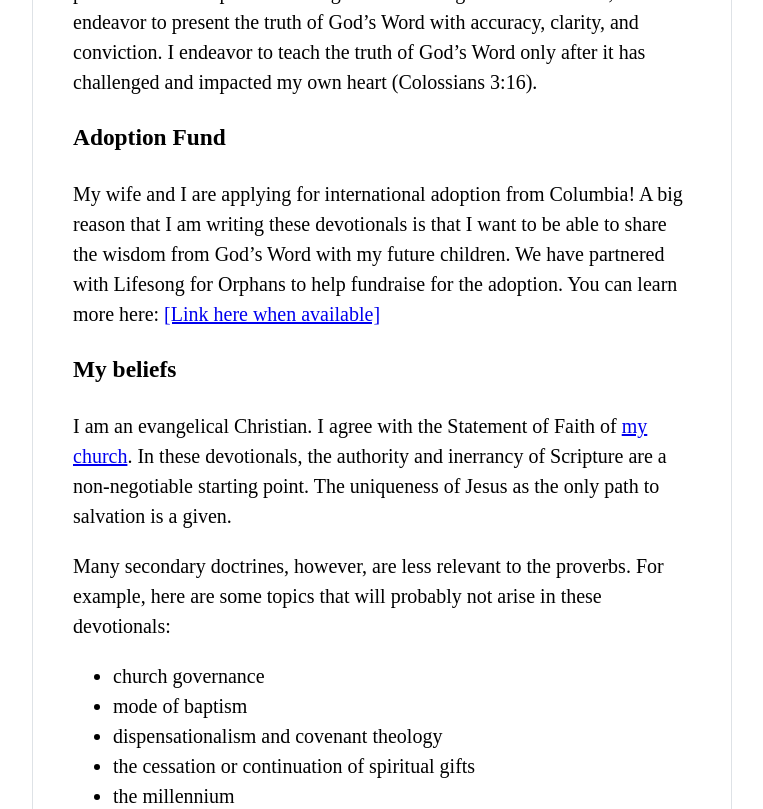
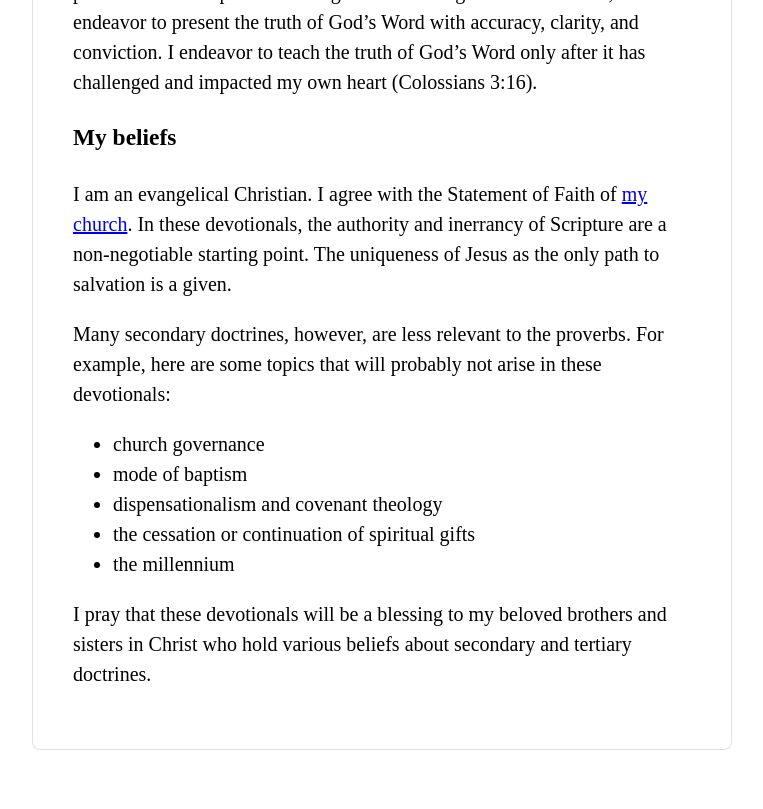
Before and after one commit to jacobstouffer/daily-proverb-frontend, a SvelteKit app: page /about in a window 1280 px wide. Shown: the part 680-1489 px from the top of the page, without its empty margins (258-1021 px from the left). After the commit the page ends 1440 px from the top, so only its background shows below. Built offline with nearby package versions, Linux system fonts and the light colour scheme.

Commit message:
Remove adoption details from about page

```diff
--- a/src/components/Tabs/AboutMe.svelte
+++ b/src/components/Tabs/AboutMe.svelte
@@ -12,16 +12,6 @@
     <p>
         I have been and continue to be instructed, encouraged, and challenged by the Proverbs. And I love using the Proverbs to instruct, encourage, and challenge others. To that end, I have set out to write a devotional for each of the proverbs from chapters 10 through 29. In writing these devotionals, I endeavor to present the truth of God’s Word with accuracy, clarity, and conviction. I endeavor to teach the truth of God’s Word only after it has challenged and impacted my own heart (Colossians 3:16).
     </p>
-</div>
-<div>
-    <h3>
-        Adoption Fund
-    </h3>
-</div>
-<div>
-    <p>
-    My wife and I are applying for international adoption from Columbia! A big reason that I am writing these devotionals is that I want to be able to share the wisdom from God’s Word with my future children. We have partnered with Lifesong for Orphans to help fundraise for the adoption. You can learn more here:
-    <a href="/about?tab=about-me">[Link here when available]</a></p>
 </div>
 <div>
     <h3>
--- a/src/routes/+layout.svelte
+++ b/src/routes/+layout.svelte
@@ -92,6 +92,7 @@
   <article class="menu-items">
     <a href="/" class="menu-ref" data-sveltekit-reload>HOME</a>
     <a href="/about" class="menu-ref" data-sveltekit-reload>ABOUT</a>
+    <a target="_blank" href="https://give.lifesong.org/lifesong/11921-ff" class="menu-ref" data-sveltekit-reload>ADOPTION FUND</a>
   </article>
 {#if hasContent}
 <article class="proverb-selection-container">
```
